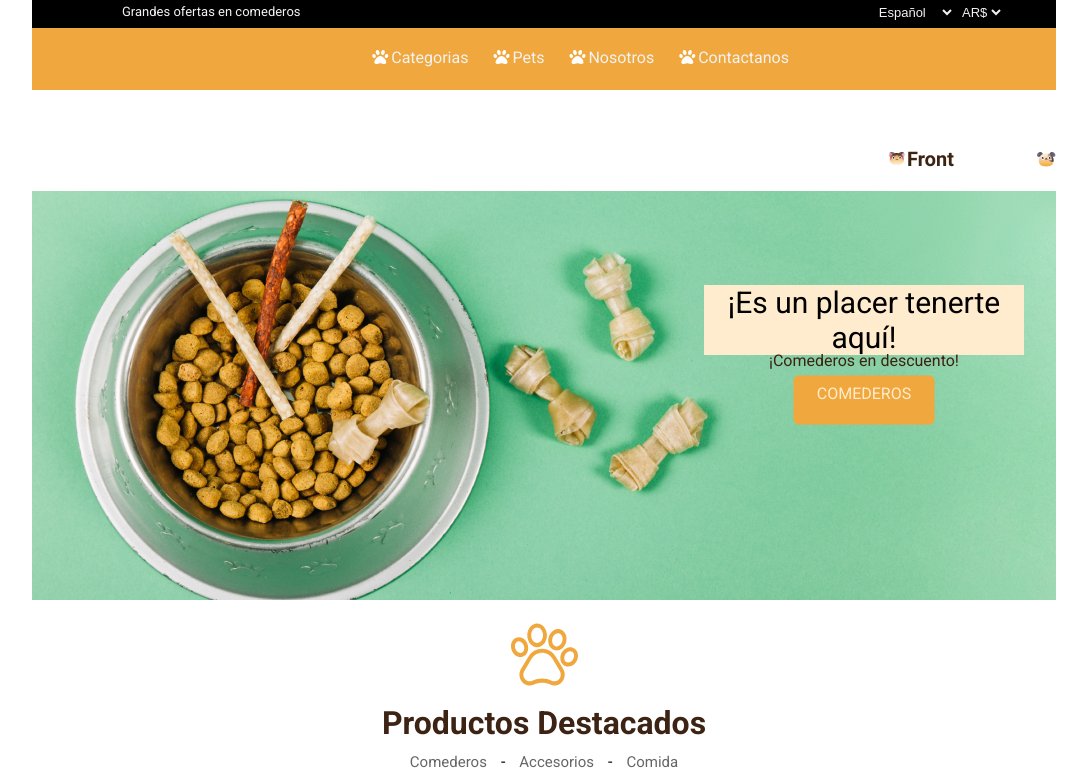
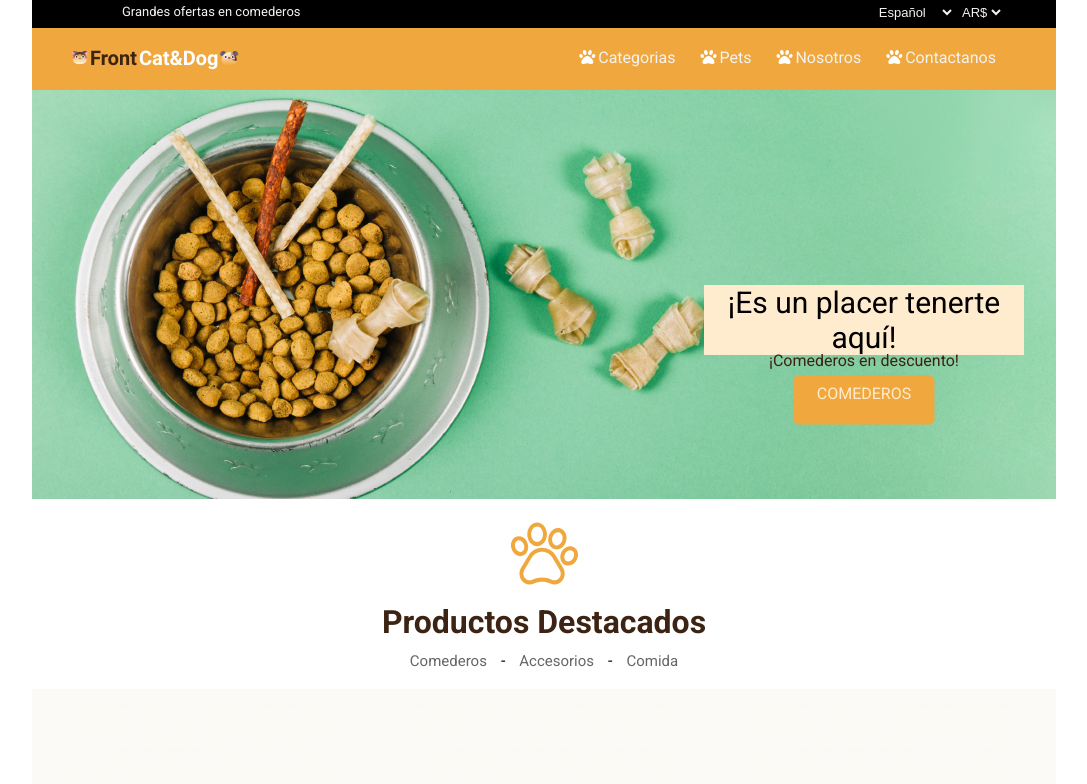
Before and after one commit to BlackAnaboth/f1c4PetShopGrupal, a plain HTML site: page index.html in a window 1280 px wide. Shown: the top 784 px of the page, without its empty margins (96-1183 px from the left). Drawn offline with Linux system fonts and the light colour scheme.

Commit message:
arreglo del logo del nav

```diff
--- a/index.html
+++ b/index.html
@@ -31,7 +31,7 @@
         </section>
       </section>
       <nav id="barra-menu-principal" name="menu-principal">
-        <img src="img/Logo.png" alt="Front Cat&Dog" name="logo" id="logo">
+        <img src="img/Logo.png" alt="Front Cat&Dog" name="logo">
         <div id="menu-principal">
           <a href="#CATEGORIAS"><i class="fas fa-paw"></i>Categorias</a>
           <a href="#PETS"><i class="fas fa-paw"></i>Pets</a>
```
